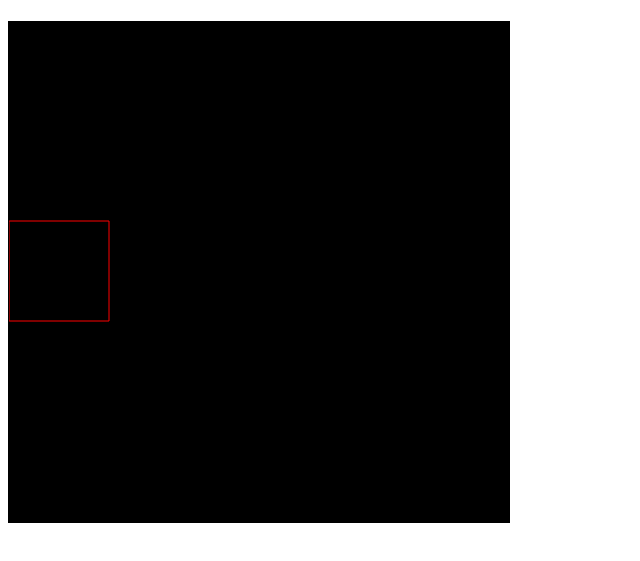
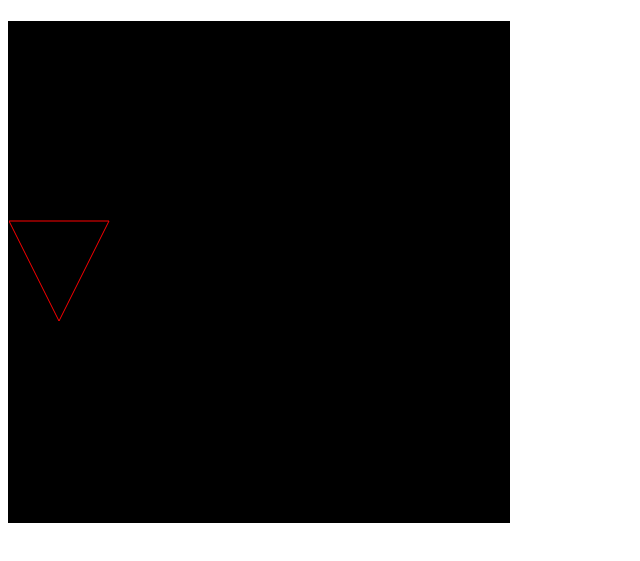
Before and after one commit to amitkumar/asteroids, a plain HTML site: page index.html in a window 1280 px wide. Shown: the part 59-620 px from the top of the page, without its empty margins (0-640 px from the left). Drawn offline with Linux system fonts and the light colour scheme.

Commit message:
drawing isosceles triangle

```diff
--- a/index.html
+++ b/index.html
@@ -337,8 +337,7 @@
 			// Now define the path with .moveTo() and .lineTo() methods
 			context.moveTo(x, y);
 			context.lineTo(x + rectWidth, y);
-			context.lineTo(x + rectWidth, y + rectHeight);
-			context.lineTo(x, y + rectHeight);
+			context.lineTo(x + rectWidth/2, y + rectHeight);
 			context.closePath();
 
 			// The path is only made visible when we call .stroke()
```
